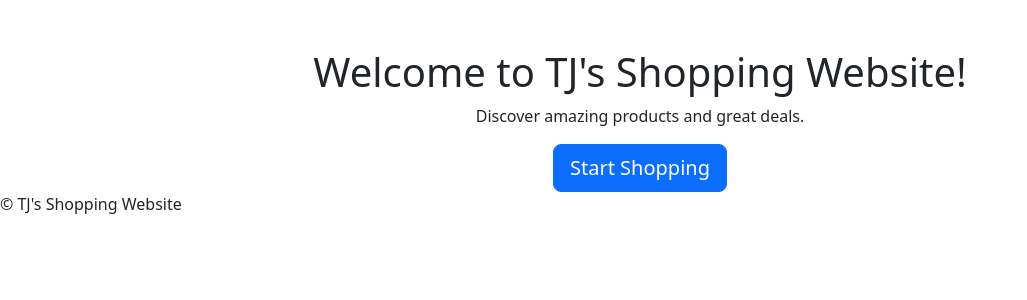
After one commit to noobyanjunhao/database-projects, a Flask app: page / in a window 1280 px wide. The commit adds this page. Shown: the top 300 px of the page, without its empty margins (0-1027 px from the left). Run offline with Flask 3, Linux system fonts and the light colour scheme.

Commit message:
landing page

```diff
--- a/flaskr/__init__.py
+++ b/flaskr/__init__.py
@@ -50,4 +50,7 @@ def create_app(test_config=None) -> Flask:
     from flaskr.orders import orders_bp
     app.register_blueprint(orders_bp)
 
+    from flaskr.landing import landing_bp
+    app.register_blueprint(landing_bp)
+
     return app
--- /dev/null
+++ b/flaskr/landing.py
@@ -0,0 +1,8 @@
+from flask import Blueprint, render_template
+
+landing_bp = Blueprint("landing", __name__)
+
+@landing_bp.route("/")
+def home():
+    """显示 Landing Page"""
+    return render_template("landing.html")
--- a/flaskr/templates/base.html
+++ b/flaskr/templates/base.html
@@ -10,14 +10,13 @@
 </head>
 <body>
 
+    {% block navbar %}
     <header>
         <h1>TJ's</h1>
         <nav>
             <ul>
-                <li><a href="{{ url_for('products.list_products') }}">Home</a></li>
+                <li><a href="{{ url_for('landing.home') }}">Home</a></li>
                 <li><a href="{{ url_for('cart.view_cart') }}">Cart</a></li>
-
-                <!-- Show Logout if user is logged in, otherwise show Register/Login -->
                 {% if g.user %}
                     <li><a href="{{ url_for('orders.view_orders') }}">Orders</a></li>
                     <li><a href="{{ url_for('user.logout') }}">Log Out</a></li>
@@ -28,6 +27,7 @@
             </ul>
         </nav>
     </header>
+    {% endblock %}
 
     <main>
         {% block content %}{% endblock %}
--- /dev/null
+++ b/flaskr/templates/landing.html
@@ -0,0 +1,13 @@
+{% extends "base.html" %}
+
+{% block title %}Welcome to TJ's Shopping{% endblock %}
+
+{% block navbar %}{% endblock %}
+
+{% block content %}
+<div class="container text-center mt-5">
+    <h1>Welcome to TJ's Shopping Website!</h1>
+    <p>Discover amazing products and great deals.</p>
+    <a href="{{ url_for('products.list_products') }}" class="btn btn-primary btn-lg">Start Shopping</a>
+</div>
+{% endblock %}
```
